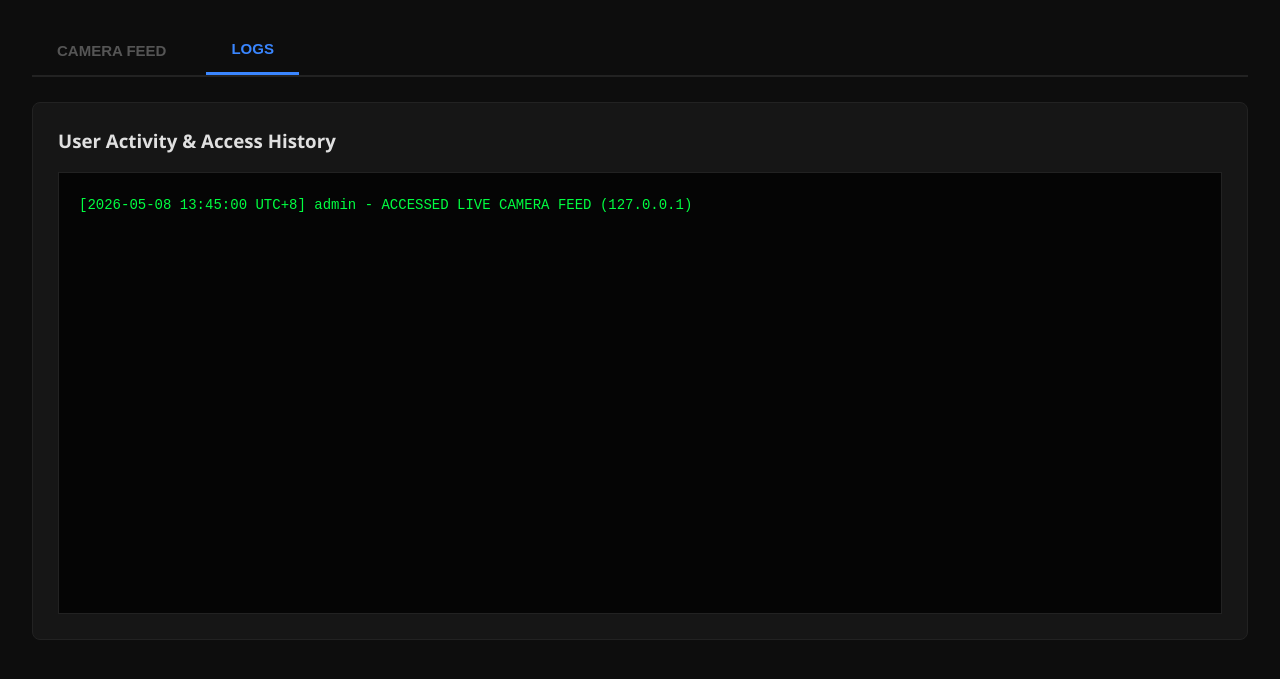
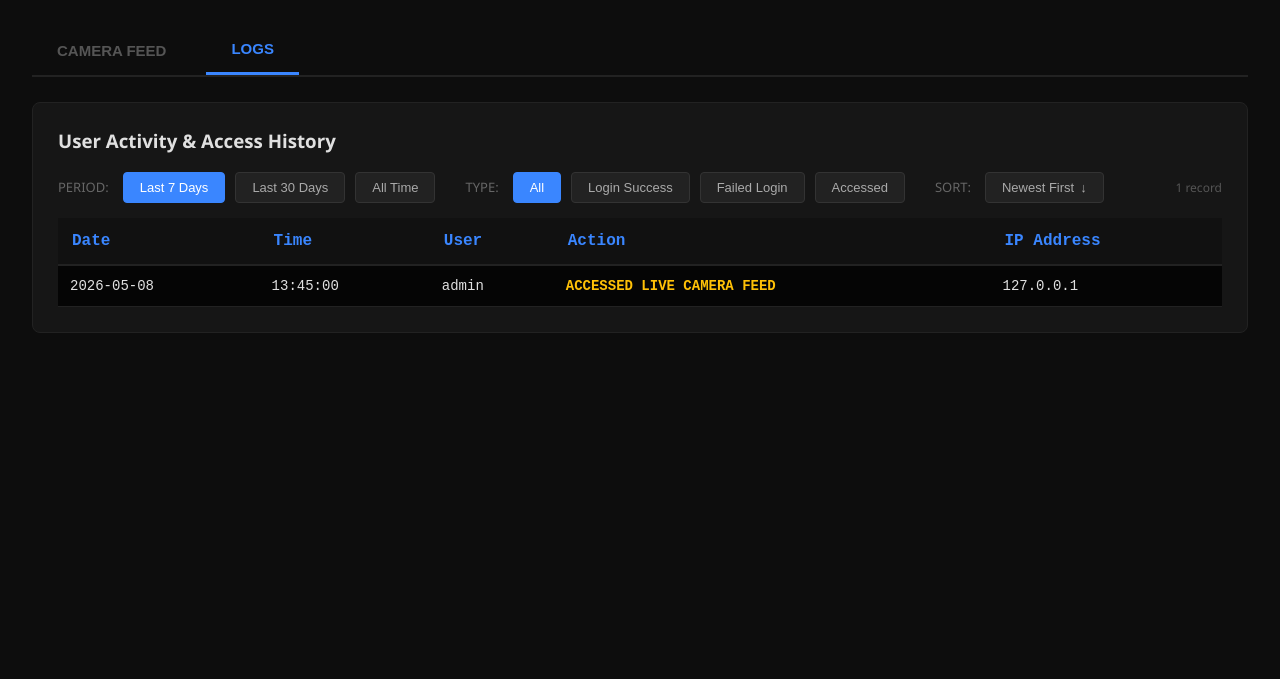
Before and after one commit to angelogilbertcabubas-hub/camera-dashboard, a Flask app: page /dashboard in a window 1280 px wide, after a click on "LOGS". Shown: the part 64-743 px from the top of the page. Run offline with Flask 3, Linux system fonts and the light colour scheme; a user stored in the database is signed in; data comes from the database, SQL or seed files in the repository; some libraries are stand-ins or nearby versions.

Commit message:
Update camera.html

```diff
--- a/templates/camera.html
+++ b/templates/camera.html
@@ -5,7 +5,7 @@
   <meta name="viewport" content="width=device-width, initial-scale=1.0">
   <title>Secure Web-Based Surveillance Access System</title>
   <style>
-        body { margin: 0; font-family: 'Segoe UI', sans-serif; background-color: #0d0d0d; color: #e0e0e0; }
+    body { margin: 0; font-family: 'Segoe UI', sans-serif; background: #0d0d0d; color: #e0e0e0; }
     .navbar { display: flex; justify-content: space-between; align-items: center; background: #161616; padding: 12px 25px; border-bottom: 2px solid #222; }
     .logout-btn { background: #d90429; color: white; text-decoration: none; padding: 8px 18px; border-radius: 4px; font-weight: bold; }
     .tab-container { width: 95%; max-width: 1300px; margin: 25px auto; }
@@ -16,68 +16,164 @@
     .camera-layout { display: grid; grid-template-columns: 3fr 1fr; gap: 25px; }
     .video-box { background: #000; height: 480px; display: flex; flex-direction: column; justify-content: center; align-items: center; border: 1px solid #333; }
     .pulse { width: 12px; height: 12px; background: #ffc107; border-radius: 50%; margin-bottom: 15px; animation: pulse-animation 2s infinite; }
-        @keyframes pulse-animation {
-            0% { transform: scale(0.95); box-shadow: 0 0 0 0 rgba(255, 193, 7, 0.7); }
-            70% { transform: scale(1); box-shadow: 0 0 0 10px rgba(255, 193, 7, 0); }
-            100% { transform: scale(0.95); box-shadow: 0 0 0 0 rgba(255, 193, 7, 0); }
-        }
+    @keyframes pulse-animation { 0% { transform: scale(0.95); box-shadow: 0 0 0 0 rgba(255,193,7,0.7); } 70% { transform: scale(1); box-shadow: 0 0 0 10px rgba(255,193,7,0); } 100% { transform: scale(0.95); box-shadow: 0 0 0 0 rgba(255,193,7,0); } }
     .sidebar { background: #222; padding: 20px; border-radius: 6px; border: 1px solid #333; }
-        #log-display { background: #050505; color: #00ff41; padding: 20px; height: 400px; overflow-y: auto; font-family: 'Courier New', monospace; font-size: 14px; border: 1px solid #222; white-space: pre-wrap; line-height: 1.8; }
+    .log-filters { display: flex; gap: 10px; align-items: center; margin-bottom: 15px; flex-wrap: wrap; }
+    .filter-btn { background: #222; color: #aaa; border: 1px solid #333; padding: 7px 16px; border-radius: 4px; font-size: 13px; cursor: pointer; transition: 0.2s; }
+    .filter-btn.active { background: #3a86ff; color: #fff; border-color: #3a86ff; }
+    .filter-btn:hover { border-color: #3a86ff; color: #3a86ff; }
+    .filter-label { font-size: 13px; color: #666; margin-right: 4px; }
+    .sort-btn { background: #222; color: #aaa; border: 1px solid #333; padding: 7px 16px; border-radius: 4px; font-size: 13px; cursor: pointer; transition: 0.2s; display: flex; align-items: center; gap: 6px; }
+    .sort-btn:hover { border-color: #3a86ff; color: #3a86ff; }
+    .log-table-container { overflow-x: auto; }
+    .log-table { width: 100%; border-collapse: collapse; background: #050505; color: #e0e0e0; font-family: 'Courier New', monospace; }
+    .log-table th { background: #111; color: #3a86ff; padding: 14px; text-align: left; border-bottom: 2px solid #222; }
+    .log-table td { padding: 12px; border-bottom: 1px solid #222; font-size: 14px; }
+    .log-table tr:hover { background: #161616; }
+    .success { color: #00ff41; font-weight: bold; }
+    .failed { color: #ff4d4d; font-weight: bold; }
+    .access { color: #ffc107; font-weight: bold; }
+    .log-count { font-size: 12px; color: #555; margin-left: auto; }
   </style>
 </head>
 <body>
   <nav class="navbar">
-        <h2 style="color: #3a86ff; margin: 0; letter-spacing: 1px;">Secure Web-Based Surveillance Access System</h2>
+    <h2 style="color:#3a86ff;margin:0;letter-spacing:1px;">Secure Web-Based Surveillance Access System</h2>
     <a href="/logout" class="logout-btn">LOGOUT</a>
   </nav>
   <div class="tab-container">
     <div class="tabs">
-            <button class="tab-link active" onclick="openTab(event, 'Camera')">CAMERA FEED</button>
-            <button class="tab-link" onclick="openTab(event, 'Logs')">LOGS</button>
+      <button class="tab-link active" onclick="openTab(event,'Camera')">CAMERA FEED</button>
+      <button class="tab-link" onclick="openTab(event,'Logs')">LOGS</button>
     </div>
-        <div id="Camera" class="tab-content" style="display: block;">
+    <div id="Camera" class="tab-content" style="display:block;">
       <div class="camera-layout">
         <div>
-                    <h3 style="margin-top: 0;">Node: Hardware Search Active</h3>
+          <h3 style="margin-top:0;">Node: Hardware Search Active</h3>
           <div class="video-box">
             <div class="pulse"></div>
-                        <p style="letter-spacing: 2px; font-size: 13px; color: #666;">SEARCHING FOR 192.168.1.10</p>
+            <p style="letter-spacing:2px;font-size:13px;color:#666;">SEARCHING FOR 192.168.1.10</p>
           </div>
         </div>
         <div class="sidebar">
           <h4>Network Intel</h4>
           <p>Status: <span style="color:#00ff41">READY</span></p>
           <p>User: <span style="color:#3a86ff">admin</span></p>
-                    <hr style="border: 0; border-top: 1px solid #444; margin: 15px 0;">
-                    <p style="font-size: 12px; color: #aaa;">Database: PostgreSQL (Cloud)</p>
-                    <p style="font-size: 12px; color: #aaa;">Scanning RJ45 Port 1...</p>
+          <hr style="border:0;border-top:1px solid #444;margin:15px 0;">
+          <p style="font-size:12px;color:#aaa;">Database: PostgreSQL (Cloud)</p>
+          <p style="font-size:12px;color:#aaa;">Scanning RJ45 Port 1...</p>
         </div>
       </div>
     </div>
     <div id="Logs" class="tab-content">
-            <h3 style="margin-top: 0;">User Activity & Access History</h3>
-            <div id="log-display">Fetching latest security events...</div>
+      <h3 style="margin-top:0;">User Activity & Access History</h3>
+      <div class="log-filters">
+        <span class="filter-label">PERIOD:</span>
+        <button class="filter-btn active" onclick="setFilter(this, 7)">Last 7 Days</button>
+        <button class="filter-btn" onclick="setFilter(this, 30)">Last 30 Days</button>
+        <button class="filter-btn" onclick="setFilter(this, 0)">All Time</button>
+        <span class="filter-label" style="margin-left:20px;">TYPE:</span>
+        <button class="filter-btn active" onclick="setType(this, 'all')">All</button>
+        <button class="filter-btn" onclick="setType(this, 'success')">Login Success</button>
+        <button class="filter-btn" onclick="setType(this, 'failed')">Failed Login</button>
+        <button class="filter-btn" onclick="setType(this, 'access')">Accessed</button>
+        <span class="filter-label" style="margin-left:20px;">SORT:</span>
+        <button class="sort-btn" id="sort-btn" onclick="toggleSort()">
+          <span id="sort-label">Newest First</span>
+          <span id="sort-arrow">↓</span>
+        </button>
+        <span class="log-count" id="log-count"></span>
+      </div>
+      <div class="log-table-container">
+        <table class="log-table">
+          <thead>
+            <tr><th>Date</th><th>Time</th><th>User</th><th>Action</th><th>IP Address</th></tr>
+          </thead>
+          <tbody id="log-body">
+            <tr><td colspan="5">Loading logs...</td></tr>
+          </tbody>
+        </table>
+      </div>
     </div>
   </div>
   <script>
+    let allLogs = [];
+    let activeDays = 7;
+    let activeType = 'all';
+    let sortAsc = false;
+    function escapeHTML(str) {
+      if (!str) return '';
+      return str.replace(/[&<>'"]/g, tag => ({ '&': '&amp;', '<': '&lt;', '>': '&gt;', "'": '&#39;', '"': '&quot;' }[tag]));
+    }
     function openTab(evt, tabName) {
-            var i, tabcontent, tablinks;
-            tabcontent = document.getElementsByClassName("tab-content");
-            for (i = 0; i < tabcontent.length; i++) { tabcontent[i].style.display = "none"; }
-            tablinks = document.getElementsByClassName("tab-link");
-            for (i = 0; i < tablinks.length; i++) { tablinks[i].className = tablinks[i].className.replace(" active", ""); }
-            document.getElementById(tabName).style.display = "block";
-            evt.currentTarget.className += " active";
-            if (tabName === 'Logs') { updateLogs(); }
+      document.querySelectorAll('.tab-content').forEach(t => t.style.display = 'none');
+      document.querySelectorAll('.tab-link').forEach(t => t.classList.remove('active'));
+      document.getElementById(tabName).style.display = 'block';
+      evt.currentTarget.classList.add('active');
+      if (tabName === 'Logs') updateLogs();
+    }
+    function setFilter(btn, days) {
+      activeDays = days;
+      btn.closest('.log-filters').querySelectorAll('.filter-btn').forEach(b => {
+        if (['7','30','0'].includes(b.getAttribute('onclick')?.match(/\d+/)?.[0])) b.classList.remove('active');
+      });
+      btn.classList.add('active');
+      renderLogs();
+    }
+    function setType(btn, type) {
+      activeType = type;
+      btn.closest('.log-filters').querySelectorAll('.filter-btn').forEach(b => {
+        if (b.getAttribute('onclick')?.includes('setType')) b.classList.remove('active');
+      });
+      btn.classList.add('active');
+      renderLogs();
+    }
+    function toggleSort() {
+      sortAsc = !sortAsc;
+      document.getElementById('sort-label').textContent = sortAsc ? 'Oldest First' : 'Newest First';
+      document.getElementById('sort-arrow').textContent = sortAsc ? '↑' : '↓';
+      renderLogs();
+    }
+    function parseLine(line) {
+      const m = line.match(/\[(.*?)\]\s(.*?)\s-\s(.*?)\s\((.*?)\)/);
+      if (!m) return null;
+      const [date, time] = m[1].split(' ');
+      return { date, time, user: m[2], action: m[3], ip: m[4], timestamp: new Date(`${date} ${time}`) };
+    }
+    function renderLogs() {
+      const now = new Date();
+      let filtered = allLogs.filter(log => {
+        if (activeDays > 0 && (now - log.timestamp) / (1000 * 60 * 60 * 24) > activeDays) return false;
+        if (activeType === 'success' && !log.action.includes('LOGIN SUCCESS')) return false;
+        if (activeType === 'failed'  && !log.action.includes('FAILED LOGIN'))  return false;
+        if (activeType === 'access'  && !log.action.includes('ACCESSED'))      return false;
+        return true;
+      });
+      filtered.sort((a, b) => sortAsc ? a.timestamp - b.timestamp : b.timestamp - a.timestamp);
+      document.getElementById('log-count').textContent = `${filtered.length} record${filtered.length !== 1 ? 's' : ''}`;
+      let html = '';
+      filtered.forEach(log => {
+        const actionClass = log.action.includes('LOGIN SUCCESS') ? 'success'
+                          : log.action.includes('FAILED LOGIN')  ? 'failed'
+                          : log.action.includes('ACCESSED')      ? 'access' : '';
+        html += `<tr>
+          <td>${escapeHTML(log.date)}</td><td>${escapeHTML(log.time)}</td><td>${escapeHTML(log.user)}</td>
+          <td class="${actionClass}">${escapeHTML(log.action)}</td><td>${escapeHTML(log.ip)}</td>
+        </tr>`;
+      });
+      document.getElementById('log-body').innerHTML = html || '<tr><td colspan="5">No logs found.</td></tr>';
     }
     function updateLogs() {
-            fetch('/get_logs').then(res => res.text()).then(data => {
-                const display = document.getElementById('log-display');
-                display.textContent = data;
-                display.scrollTop = display.scrollHeight;
+      fetch('/get_logs')
+        .then(res => res.text())
+        .then(data => {
+          allLogs = data.trim().split('\n').map(parseLine).filter(Boolean);
+          renderLogs();
         });
     }
-        setInterval(() => { if(document.getElementById('Logs').style.display === 'block') updateLogs(); }, 3000);
+    setInterval(() => {
+      if (document.getElementById('Logs').style.display === 'block') updateLogs();
+    }, 3000);
   </script>
 </body>
 </html>
```
Lines whose indentation alone changed are shown as unchanged.
